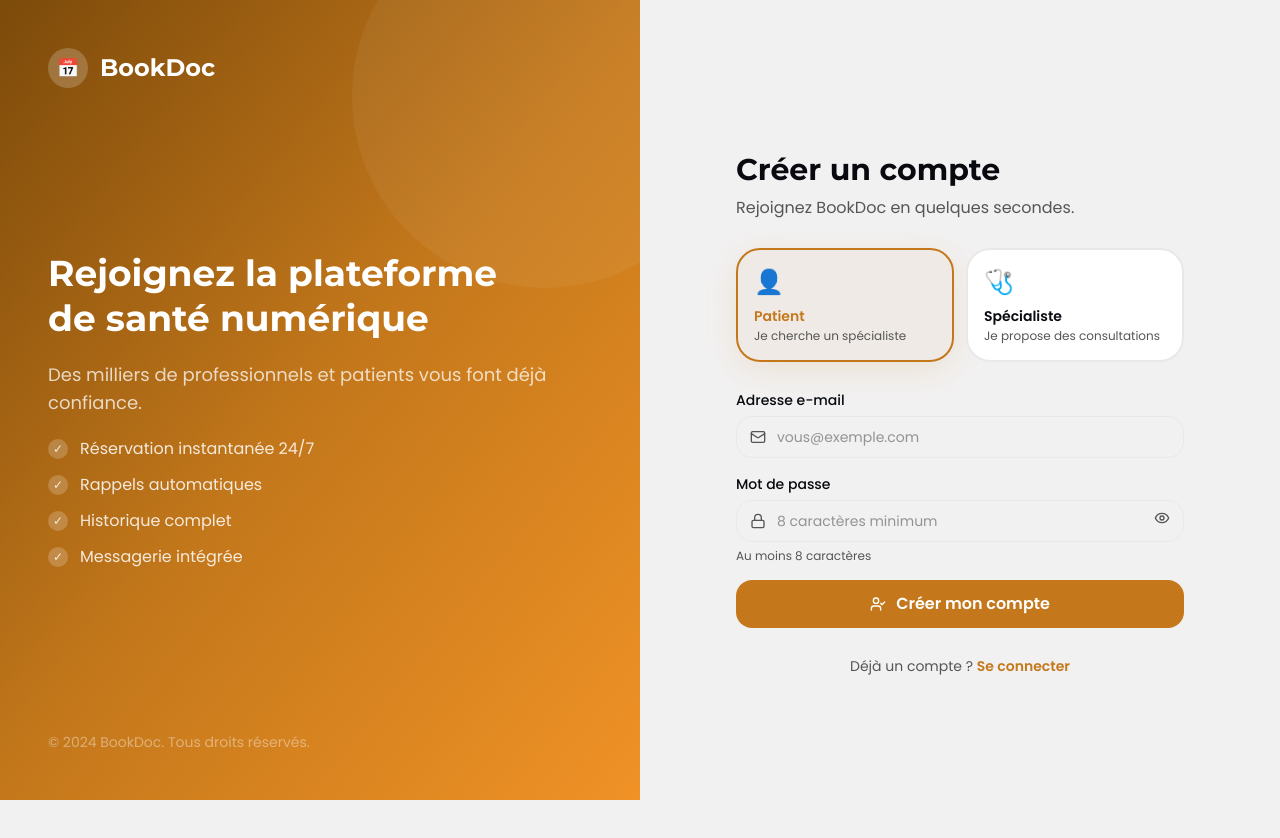
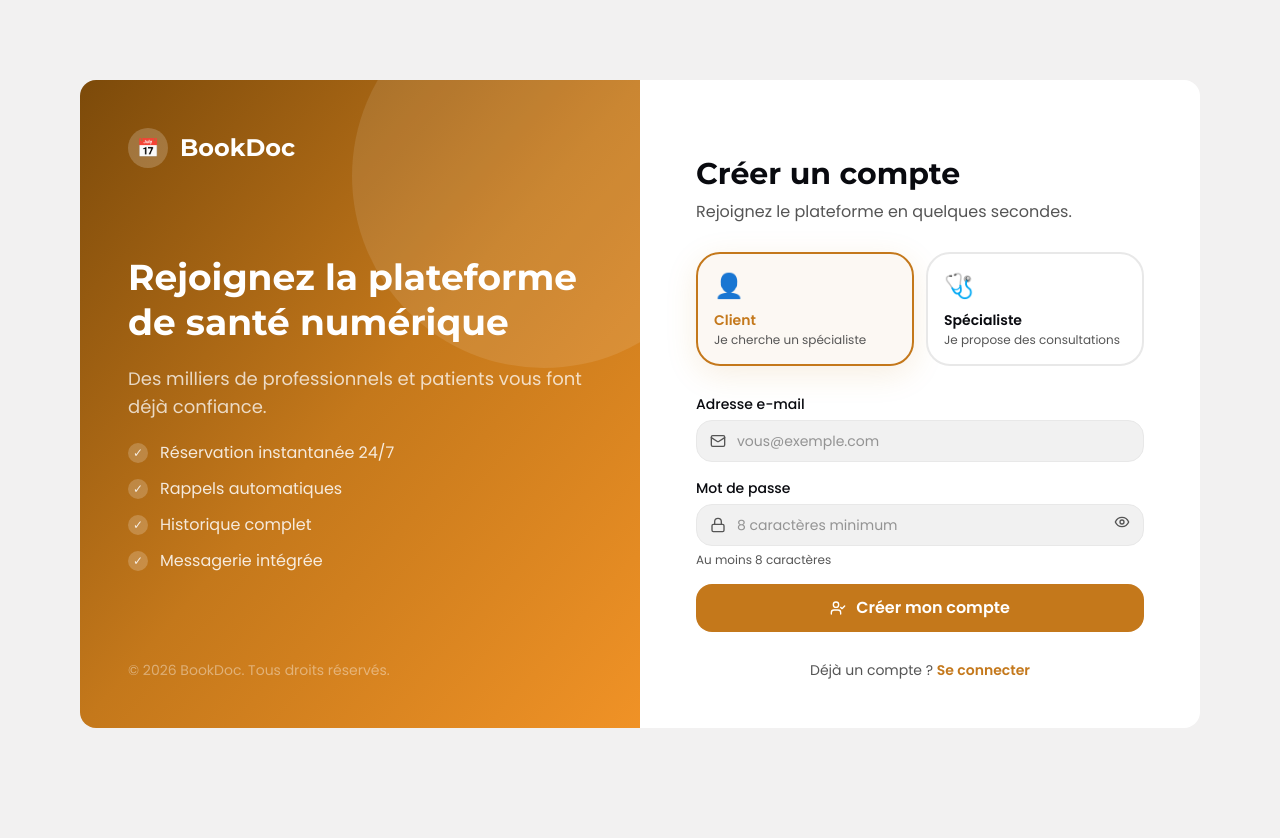
Before and after one commit to Andriani-code/Saas_Appointment_React_Typescipt_Spring_Boot, a React (Vite) app in the folder appointment-frontend/: page /register in a window 1280 px wide. Shown: the top 838 px of the page. Before the commit the page ends 800 px from the top, so only its background shows below. Built offline with nearby package versions, Linux system fonts and the light colour scheme.

Commit message:
docs: add README and enhance authentification ui

```diff
--- a/appointment-frontend/src/pages/LoginPage.tsx
+++ b/appointment-frontend/src/pages/LoginPage.tsx
@@ -41,7 +41,7 @@ export function LoginPage() {
   return (
     <div className="min-h-[80vh] bg-background flex m-20">
       {/* Left panel — decorative */}
-      <div className="hidden lg:flex lg:w-1/2 bg-primary/90 rounded-tl-xl rounded-bl-xl relative overflow-hidden flex-col justify-between p-12">
+      <div className="hidden lg:flex lg:w-1/2 bg-primary rounded-tl-xl rounded-bl-xl relative overflow-hidden flex-col justify-between p-12">
         {/* Decorative circles */}
         <div className="absolute -top-24 -right-24 w-96 h-96 rounded-full bg-white/5" />
         <div className="absolute -bottom-32 -left-16 w-80 h-80 rounded-full bg-white/8" />
--- a/appointment-frontend/src/pages/RegisterPage.tsx
+++ b/appointment-frontend/src/pages/RegisterPage.tsx
@@ -9,7 +9,7 @@ import { cn } from '@/utils'
 import type { Role, AuthUser } from '@/types'
 
 const roles: { value: Role; label: string; desc: string; icon: string }[] = [
-  { value: 'CLIENT',     label: 'Patient',      desc: 'Je cherche un spécialiste',  icon: '👤' },
+  { value: 'CLIENT',     label: 'Client',      desc: 'Je cherche un spécialiste',  icon: '👤' },
   { value: 'SPECIALIST', label: 'Spécialiste',  desc: 'Je propose des consultations', icon: '🩺' },
 ]
 
@@ -35,17 +35,17 @@ export function RegisterPage() {
       login(user)
       navigate('/dashboard')
     } catch {
-      setError("Cet email est déjà utilisé ou une erreur s'est produite.")
+      setError("Cet email est déjà utilisé.")
     } finally {
       setLoading(false)
     }
   }
 
   return (
-    <div className="min-h-screen bg-background flex">
+    <div className="min-h-[80vh] bg-background flex m-20">
       {/* Left decorative */}
-      <div className="hidden lg:flex lg:w-1/2 bg-gradient-to-br from-primary-700 via-primary to-primary-400 relative overflow-hidden flex-col justify-between p-12">
-        <div className="absolute -top-24 -right-24 w-96 h-96 rounded-full bg-white/5" />
+      <div className="hidden lg:flex rounded-tl-xl rounded-bl-xl lg:w-1/2 bg-gradient-to-br from-primary-700 via-primary to-primary-400 relative overflow-hidden flex-col justify-between p-12">
+        <div className="absolute -top-24 -right-24 w-96 h-96 rounded-full bg-white/10" />
         <div className="absolute -bottom-32 -left-16 w-80 h-80 rounded-full bg-white/8" />
 
         <div className="relative z-10 flex items-center gap-3">
@@ -72,11 +72,11 @@ export function RegisterPage() {
           </ul>
         </div>
 
-        <p className="relative z-10 text-white/40 text-sm">© 2024 BookDoc. Tous droits réservés.</p>
+        <p className="relative z-10 text-white/40 text-sm">© 2026 BookDoc. Tous droits réservés.</p>
       </div>
 
       {/* Right form */}
-      <div className="flex-1 flex items-center justify-center px-6 py-12 animate-fade-in">
+      <div className="flex-1 flex items-center bg-surface rounded-tr-xl rounded-br-xl justify-center px-6 py-12 animate-fade-in">
         <div className="w-full max-w-md space-y-7">
           <div className="lg:hidden flex items-center gap-2 mb-2">
             <div className="w-8 h-8 rounded-xl bg-primary flex items-center justify-center text-white text-sm">📅</div>
@@ -85,7 +85,7 @@ export function RegisterPage() {
 
           <div>
             <h2 className="font-display text-3xl font-bold text-text">Créer un compte</h2>
-            <p className="mt-2 text-muted">Rejoignez BookDoc en quelques secondes.</p>
+            <p className="mt-2 text-muted">Rejoignez le plateforme en quelques secondes.</p>
           </div>
 
           {/* Role selector */}
```
Also changed, not shown: 1 other file (tests, documents, lock files or other folders).
